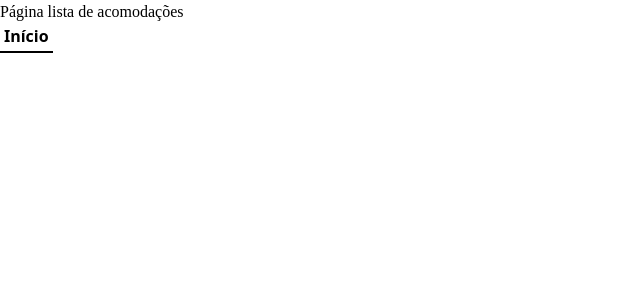
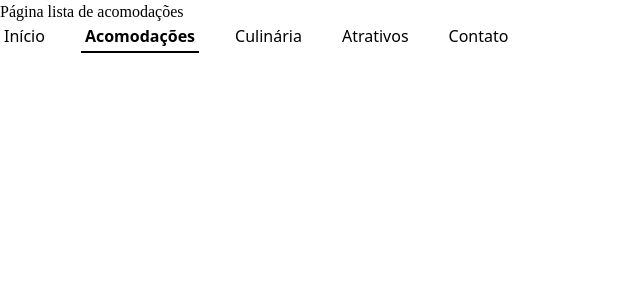
Before and after one commit to alandbh/velhochico, a Next.js app: page /acomodacoes in a window 1280 px wide. Shown: the top 300 px of the page, without its empty margins (0-640 px from the left). Built offline with nearby package versions, Linux system fonts and the light colour scheme; a web font is replaced by a local one.

Commit message:
Refactoring nav components.

```diff
--- a/app/_components/NavLink.tsx
+++ b/app/_components/NavLink.tsx
@@ -1,19 +1,26 @@
+"use client";
+import React, { useState } from "react";
 import Link from "next/link";
+import { usePathname } from "next/navigation";
+
 type NavLinkProps = {
   href: string;
   children: React.ReactNode;
 };
 
 const NavLink = ({ children, href }: NavLinkProps) => {
+  const pathName = usePathname();
   return (
-    <div>
+    <li>
       <Link
-        className={"pb-1 px-1 border-b-2 border-black font-bold"}
+        className={`pb-1 px-1 ${
+          pathName === href ? "border-b-2 border-black font-bold" : ""
+        }`}
         href={href}
       >
         {children}
       </Link>
-    </div>
+    </li>
   );
 };
 
--- a/app/_components/NavMenu.tsx
+++ b/app/_components/NavMenu.tsx
@@ -1,4 +1,3 @@
-import React from "react";
 import NavLink from "./NavLink";
 
 const NavMenu = () => {
@@ -6,9 +5,25 @@ const NavMenu = () => {
     <div>
       <nav>
         <ul className="flex gap-8 text-base">
-          <li>
-            <NavLink href="/">Início</NavLink>
-          </li>
+          <NavLink href="/">
+            <span>Início</span>
+          </NavLink>
+
+          <NavLink href="/acomodacoes">
+            <span>Acomodações</span>
+          </NavLink>
+
+          <NavLink href="/culinaria">
+            <span>Culinária</span>
+          </NavLink>
+
+          <NavLink href="/atrativos">
+            <span>Atrativos</span>
+          </NavLink>
+
+          <NavLink href="/contato">
+            <span>Contato</span>
+          </NavLink>
         </ul>
       </nav>
     </div>
--- a/app/contato/page.tsx
+++ b/app/contato/page.tsx
@@ -1,7 +1,10 @@
+import NavMenu from "../_components/NavMenu";
+
 export default function Contato() {
-    return (
-        <div>
-            <h1>Página Contato</h1>
-        </div>
-    );
+  return (
+    <div>
+      <h1>Página Contato</h1>
+      <NavMenu></NavMenu>
+    </div>
+  );
 }
```
